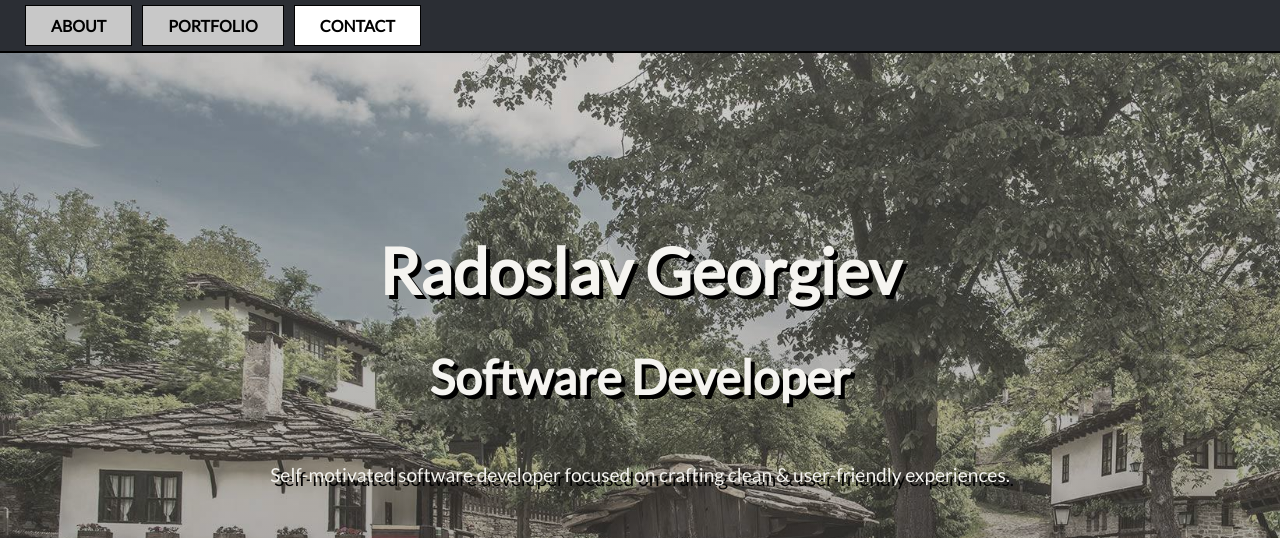
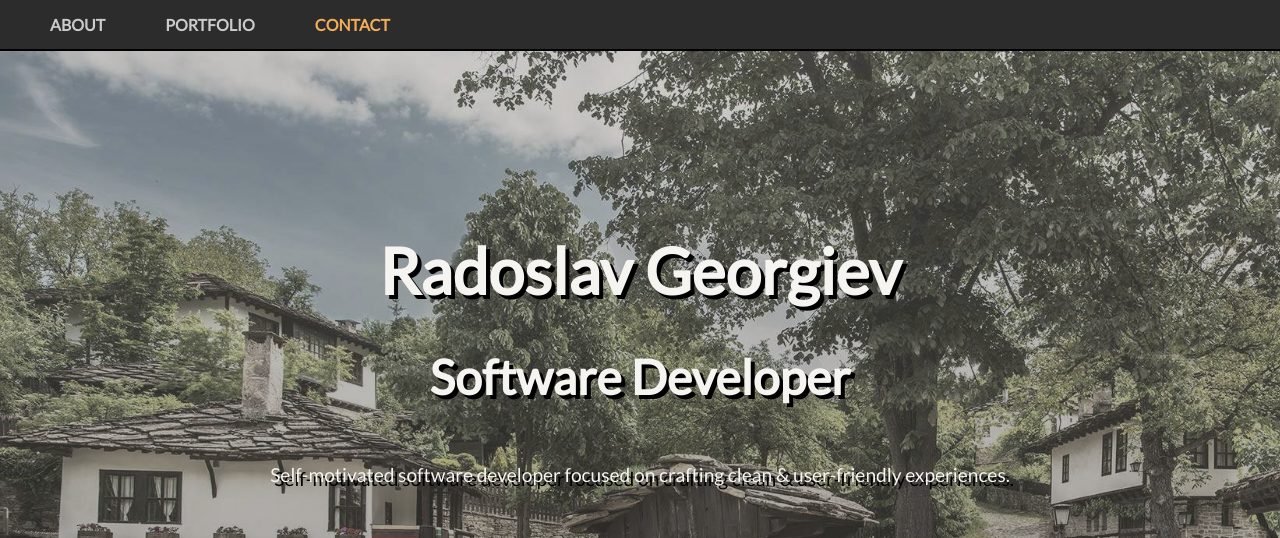
Before and after one commit to BaiRado/portfolio, a plain HTML site: page index.html in a window 1280 px wide. Shown: the top 538 px of the page. Drawn offline with Linux system fonts and the light colour scheme.

Commit message:
changed nav presentation

```diff
--- a/css/main.css
+++ b/css/main.css
@@ -13,10 +13,7 @@ body {
     color: #FFF;
 }
 
-a,
-a:visited,
-a:hover,
-a:active {
+a {
   color: inherit;
   text-decoration: none;
 }
@@ -29,7 +26,8 @@ nav {
     padding-left: 20px;
     z-index: 20;
     width: 100%;
-    background: #2b2e34;
+    /* background: rgb(200, 200, 200); */
+    background: #2C2C2C;
     border-bottom: 2px black solid;
 }
 
@@ -49,8 +47,8 @@ nav li {
 }
 
 nav li :hover {
-    background: #2b2e34;
-    color: #FFFFFF;
+    /* background: #2b2e34; */
+    /* color: #FFFFFF; */
 }
 
 nav a {
@@ -58,14 +56,20 @@ nav a {
     text-align: center;
     font-weight: 800;
     text-transform: uppercase;
-    background: rgb(200, 200, 200);
-    color: #000000;
+    /* background: rgb(200, 200, 200); */
+    /* color: #000000;     */
+    color: #cbcbcb;
     padding: 10px 25px;
-    border: 1px black solid;
+    /* border: 1px black solid; */
+}
+
+nav a:hover {
+    color: white;
 }
 
 .active {
-    background: #FFFFFF;
+    /* background: #FFFFFF; */
+    color: #f2ad58;
 }
 
 section {
@@ -311,7 +315,7 @@ h2 {
 #email:hover:after {
     visibility: visible;
     margin-top: 30px;
-    background-color: rgb(200, 200, 200);
+    background-color: #cbcbcb;
     color: #000000;
     content: "Click to copy";
 }
```
